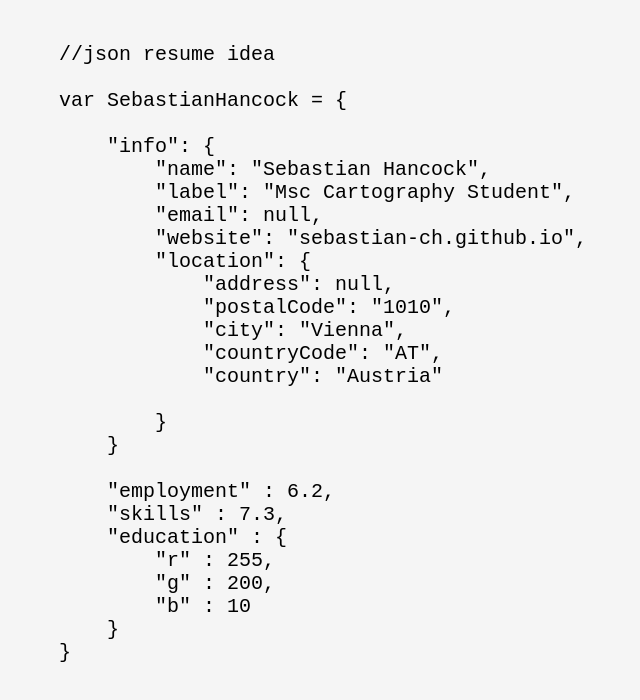
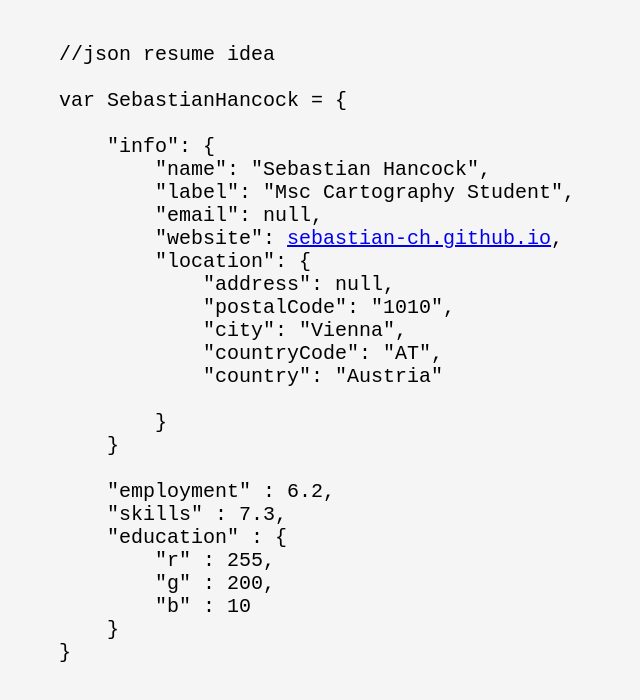
Before and after one commit to sebastian-ch/json-resume, a plain HTML site: page index.html in a window 1280 px wide. Shown: the whole page, without its empty margins (45-685 px from the left). Drawn offline with Linux system fonts and the light colour scheme.

Commit message:
update link

```diff
--- a/index.html
+++ b/index.html
@@ -54,7 +54,7 @@
                 "name": "Sebastian Hancock",
                 "label": "Msc Cartography Student",
                 "email": null,
-                "website": "sebastian-ch.github.io",
+                "website": <a href='https://sebastian-ch.github.io' target="_blank">sebastian-ch.github.io</a>,
                 "location": {
                     "address": null,
                     "postalCode": "1010",
```
